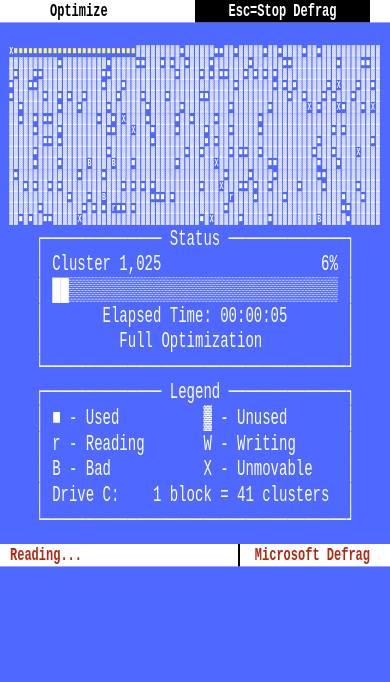
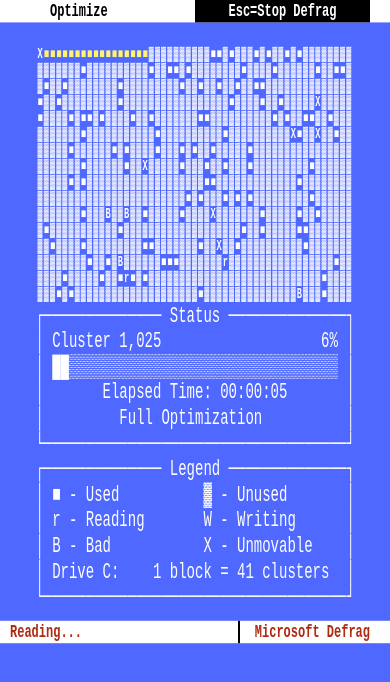
Before and after one commit to ShipLift-LLC/defrag, a Vue app: page / in a window 390 px wide. Shown: the top 682 px of the page. Built offline with nearby package versions, Linux system fonts and the light colour scheme.

Commit message:
feat: remove a few blocks at smaller screen size

```diff
--- a/src/components/DiskMap.vue
+++ b/src/components/DiskMap.vue
@@ -170,8 +170,16 @@ span.highlight {
 
 }
 @media screen and (max-width: 768px){
+  .container {
+    font-size: calc(100vw/45);
+  }
   .row {
     letter-spacing: calc(.25vw);
   }
+  .row span:nth-child(3n) {
+    display: none;
+  }
+
+
 }
 </style>
```
